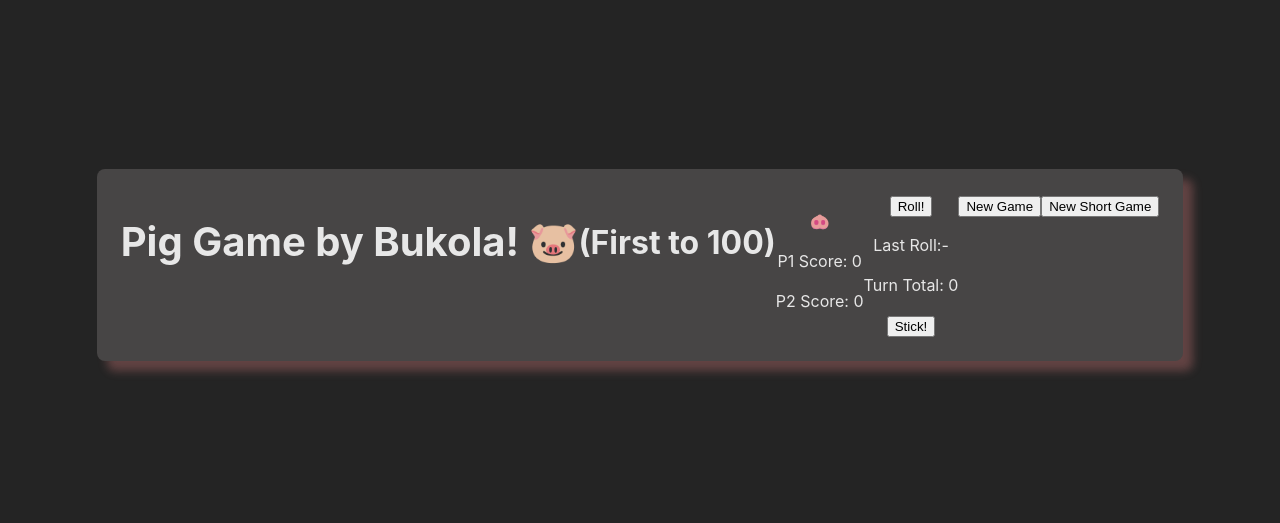
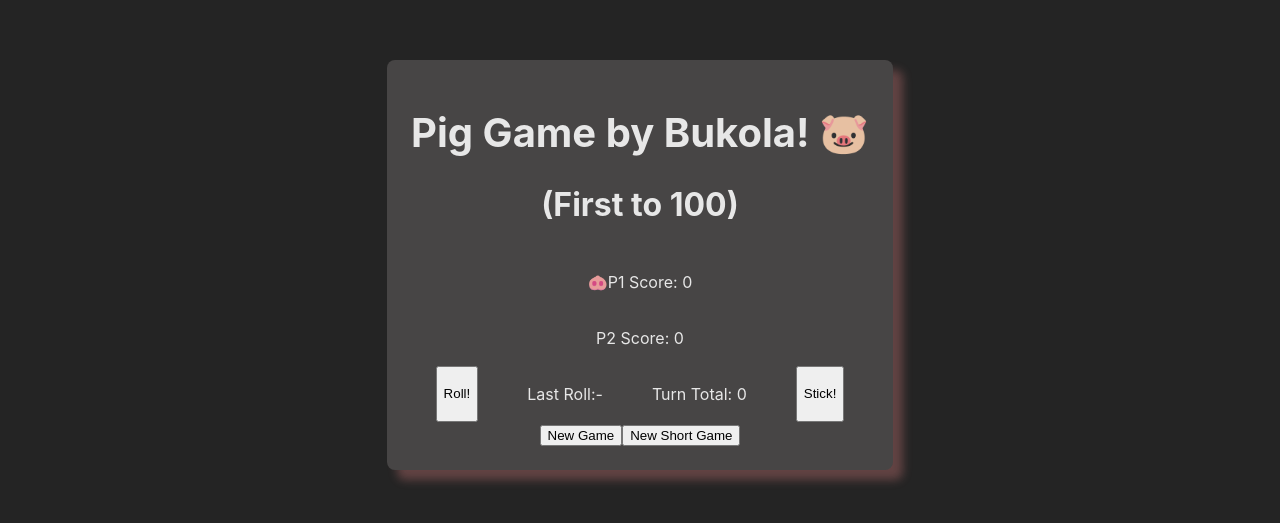
Before and after one commit to BukolaOmok/hangman-game, a React (Vite) app: page / in a window 1280 px wide. Shown: the part 135-658 px from the top of the page. Built offline with nearby package versions, Linux system fonts and the light colour scheme.

Commit message:
update code and adjust css

```diff
--- a/src/App.css
+++ b/src/App.css
@@ -10,5 +10,19 @@
   padding: 1.5rem;
   border-radius: 8px;
   box-shadow: 10px 10px 10px rgba(241, 139, 139, 0.3);
+}
+
+.score-counter-player-1 {
   display: flex;
+  justify-content: center;
 }
+
+.score-counter-player-2 {
+  display: flex;
+  justify-content: center;
+}
+
+.current-score-counter{
+  display: flex;
+  justify-content: space-around;
+}
--- a/src/PigGame.jsx
+++ b/src/PigGame.jsx
@@ -1,5 +1,5 @@
 import "./App.css";
-import React, { useState } from "react";
+import React from "react";
 
 export default function PigGame() {
   const [scorePlayer1, setScorePlayer1] = React.useState(0);
@@ -9,7 +9,7 @@ export default function PigGame() {
   const [emojiPlayer1, setEmojiplayer1] = React.useState("🐽");
   const [emojiPlayer2, setEmojiplayer2] = React.useState("");
   const [stick, setStick] = React.useState(true);
-  const [emojiUpdate, setEmojiUpdate] = React.useState(true);
+  const [emojiUpdate, setEmojiUpdate] = React.useState(false);
   const [maxCount, setMaxCount] = React.useState(100);
   const [newGame, setNewGame] = React.useState(true);
 
@@ -59,6 +59,7 @@ export default function PigGame() {
   };
 
   const updateGameSection = () => {
+
     setScorePlayer1(0);
     setScorePlayer2(0);
     setEmojiplayer1("🐽");
@@ -93,12 +94,16 @@ export default function PigGame() {
     <div className="group-content">
       <h1 className="heading-style">Pig Game by Bukola! 🐷</h1>
       <h3 className="smaller-heading-style">(First to {maxCount})</h3>
-      <div className="score-counter">
+      <div className="score-counter-player-1">
         <p className="score-style">{emojiPlayer1}</p>
         <p className="score-style">P1 Score: {scorePlayer1}</p>
+        </div>
+
+        <div className="score-counter-player-2">
         <p className="score-style">{emojiPlayer2}</p>
         <p className="score-style">P2 Score: {scorePlayer2}</p>
-      </div>
+        </div>
+
 
       <div className="current-score-counter">
         <button
```
